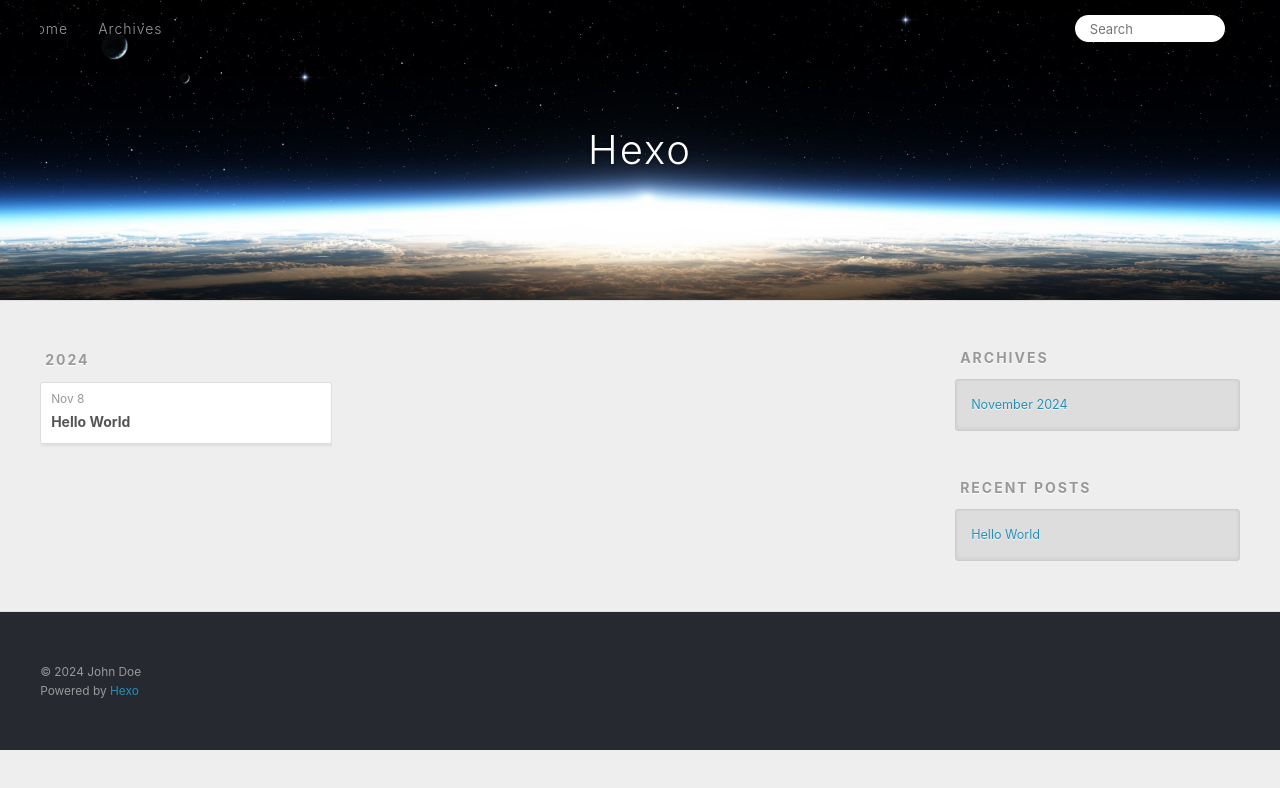
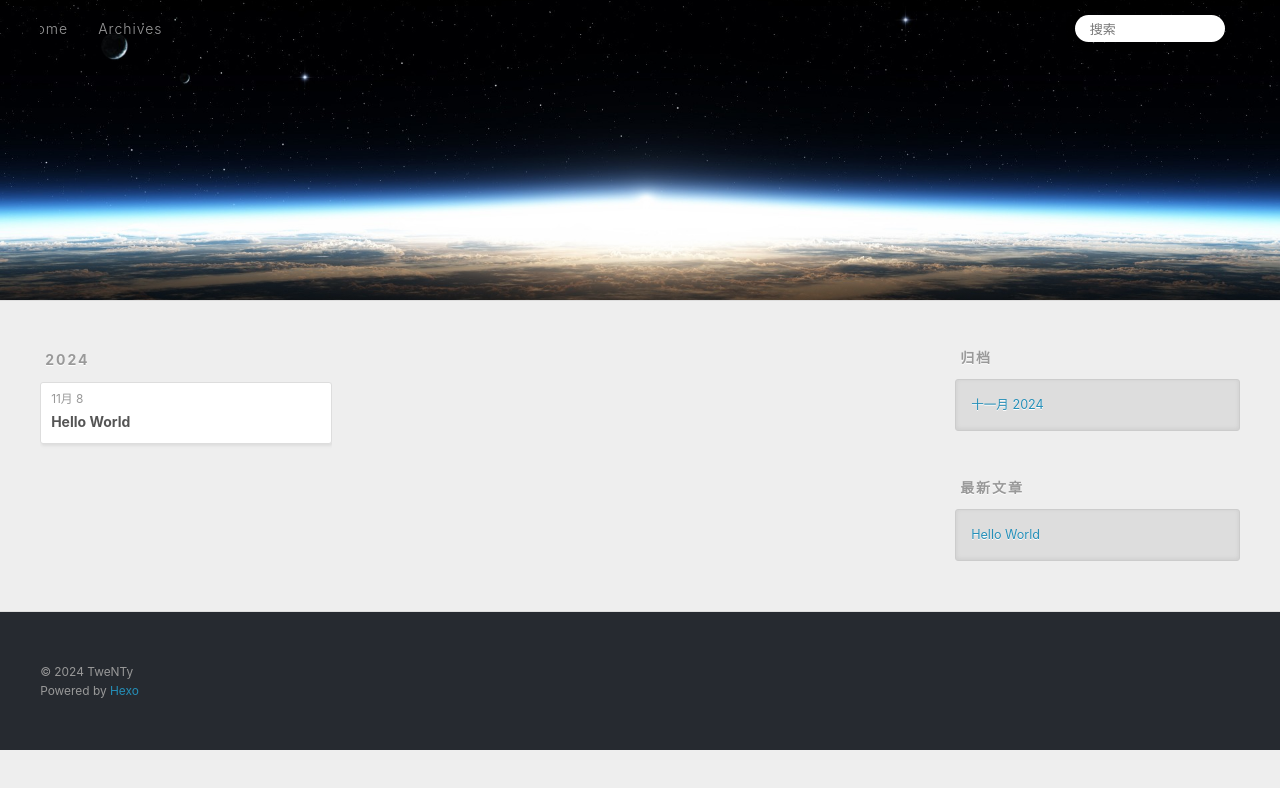
Before and after one commit to TweNTy3141/TweNTy3141-github.io, a plain HTML site: page archives/2024/11/index.html in a window 1280 px wide. Both pictures are taken after a click on the link 1232 px from the left and 27 px from the top of the page. Drawn offline with Linux system fonts and the light colour scheme.

Commit message:
Site updated: 2024-11-12 21:50:57

```diff
--- a/archives/2024/11/index.html
+++ b/archives/2024/11/index.html
@@ -4,17 +4,17 @@
   <meta charset="utf-8">
 
 
-  <title>Archives: 2024/11 | Hexo</title>
+  <title>归档: 2024/11 | </title>
   <meta name="viewport" content="width=device-width, initial-scale=1, shrink-to-fit=no">
   <meta property="og:type" content="website">
-<meta property="og:title" content="Hexo">
+<meta property="og:title">
 <meta property="og:url" content="http://example.com/archives/2024/11/index.html">
-<meta property="og:site_name" content="Hexo">
-<meta property="og:locale" content="en_US">
-<meta property="article:author" content="John Doe">
+<meta property="og:site_name">
+<meta property="og:locale" content="zh_CN">
+<meta property="article:author" content="TweNTy">
 <meta name="twitter:card" content="summary">
 
-    <link rel="alternate" href="/atom.xml" title="Hexo" type="application/atom+xml">
+    <link rel="alternate" href="/atom.xml" title="null" type="application/atom+xml">
 
 
     <link rel="shortcut icon" href="/favicon.png">
@@ -39,7 +39,7 @@
   <div id="header-outer" class="outer">
     <div id="header-title" class="inner">
       <h1 id="logo-wrap">
-        <a href="/" id="logo">Hexo</a>
+        <a href="/" id="logo"></a>
       </h1>
 
     </div>
@@ -55,12 +55,12 @@
       <nav id="sub-nav">
 
 
-          <a class="nav-icon" href="/atom.xml" title="RSS Feed"><span class="fa fa-rss"></span></a>
+          <a class="nav-icon" href="/atom.xml" title="RSS 订阅"><span class="fa fa-rss"></span></a>
 
-        <a class="nav-icon nav-search-btn" title="Search"><span class="fa fa-search"></span></a>
+        <a class="nav-icon nav-search-btn" title="搜索"><span class="fa fa-search"></span></a>
       </nav>
       <div id="search-form-wrap">
-        <form action="//google.com/search" method="get" accept-charset="UTF-8" class="search-form"><input type="search" name="q" class="search-form-input" placeholder="Search"><button type="submit" class="search-form-submit">&#xF002;</button><input type="hidden" name="sitesearch" value="http://example.com"></form>
+        <form action="//google.com/search" method="get" accept-charset="UTF-8" class="search-form"><input type="search" name="q" class="search-form-input" placeholder="搜索"><button type="submit" class="search-form-submit">&#xF002;</button><input type="hidden" name="sitesearch" value="http://example.com"></form>
       </div>
     </div>
   </div>
@@ -84,7 +84,7 @@
   <div class="archive-article-inner">
     <header class="archive-article-header">
       <a href="/2024/11/08/hello-world/" class="archive-article-date">
-  <time class="dt-published" datetime="2024-11-08T12:56:03.468Z" itemprop="datePublished">Nov 8</time>
+  <time class="dt-published" datetime="2024-11-08T12:56:03.468Z" itemprop="datePublished">11月 8</time>
 </a>
 
 
@@ -116,9 +116,9 @@
 
 
   <div class="widget-wrap">
-    <h3 class="widget-title">Archives</h3>
+    <h3 class="widget-title">归档</h3>
     <div class="widget">
-      <ul class="archive-list"><li class="archive-list-item"><a class="archive-list-link" href="/archives/2024/11/">November 2024</a></li></ul>
+      <ul class="archive-list"><li class="archive-list-item"><a class="archive-list-link" href="/archives/2024/11/">十一月 2024</a></li></ul>
     </div>
   </div>
 
@@ -126,7 +126,7 @@
 
 
   <div class="widget-wrap">
-    <h3 class="widget-title">Recent Posts</h3>
+    <h3 class="widget-title">最新文章</h3>
     <div class="widget">
       <ul>
 
@@ -147,7 +147,7 @@
   <div class="outer">
     <div id="footer-info" class="inner">
 
-      &copy; 2024 John Doe<br>
+      &copy; 2024 TweNTy<br>
       Powered by <a href="https://hexo.io/" target="_blank">Hexo</a>
     </div>
   </div>
```
Also changed, not shown: 2024/11/08/hello-world/index.html (+14 -14 lines), archives/2024/index.html (+15 -15 lines), archives/index.html (+15 -15 lines), index.html (+15 -15 lines).
